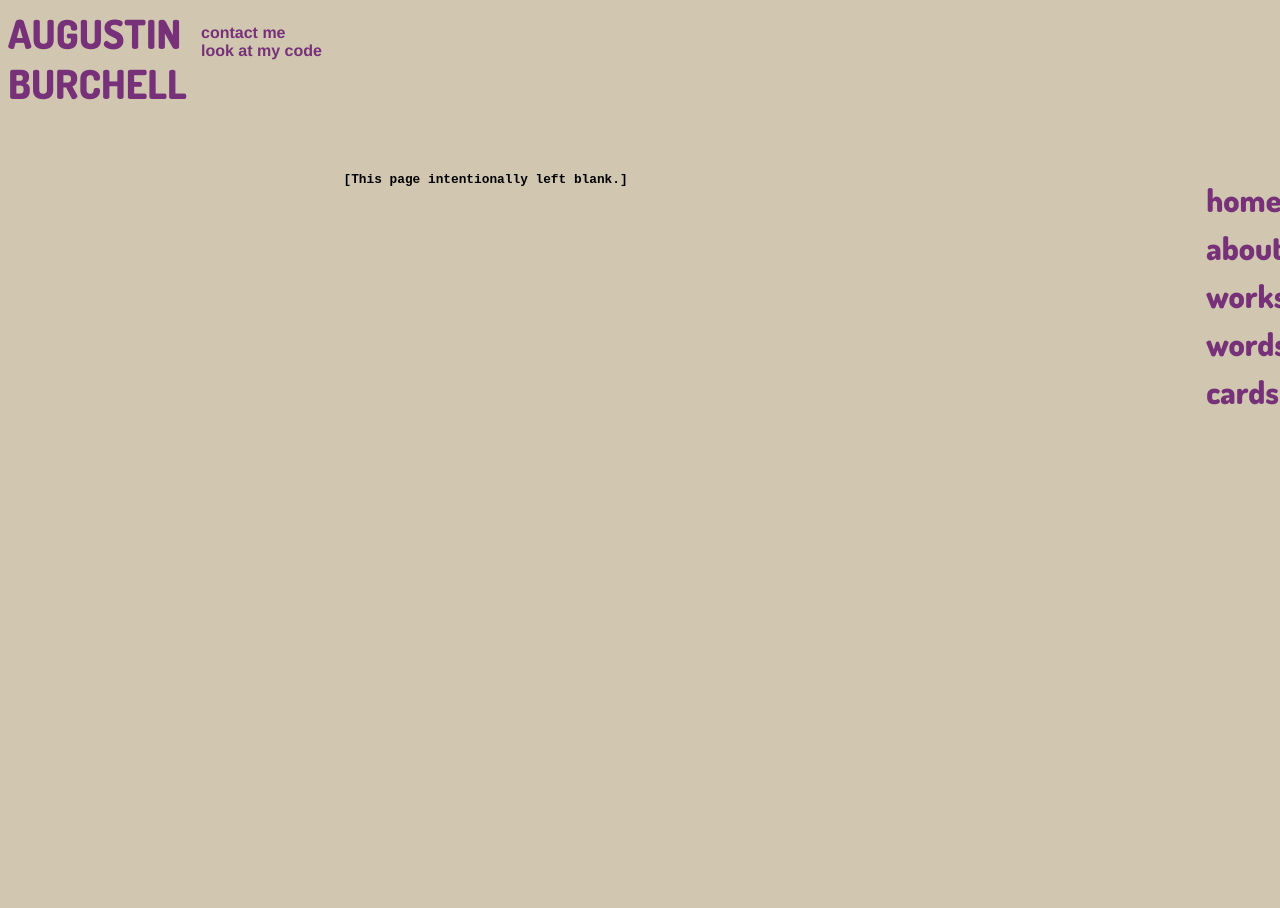
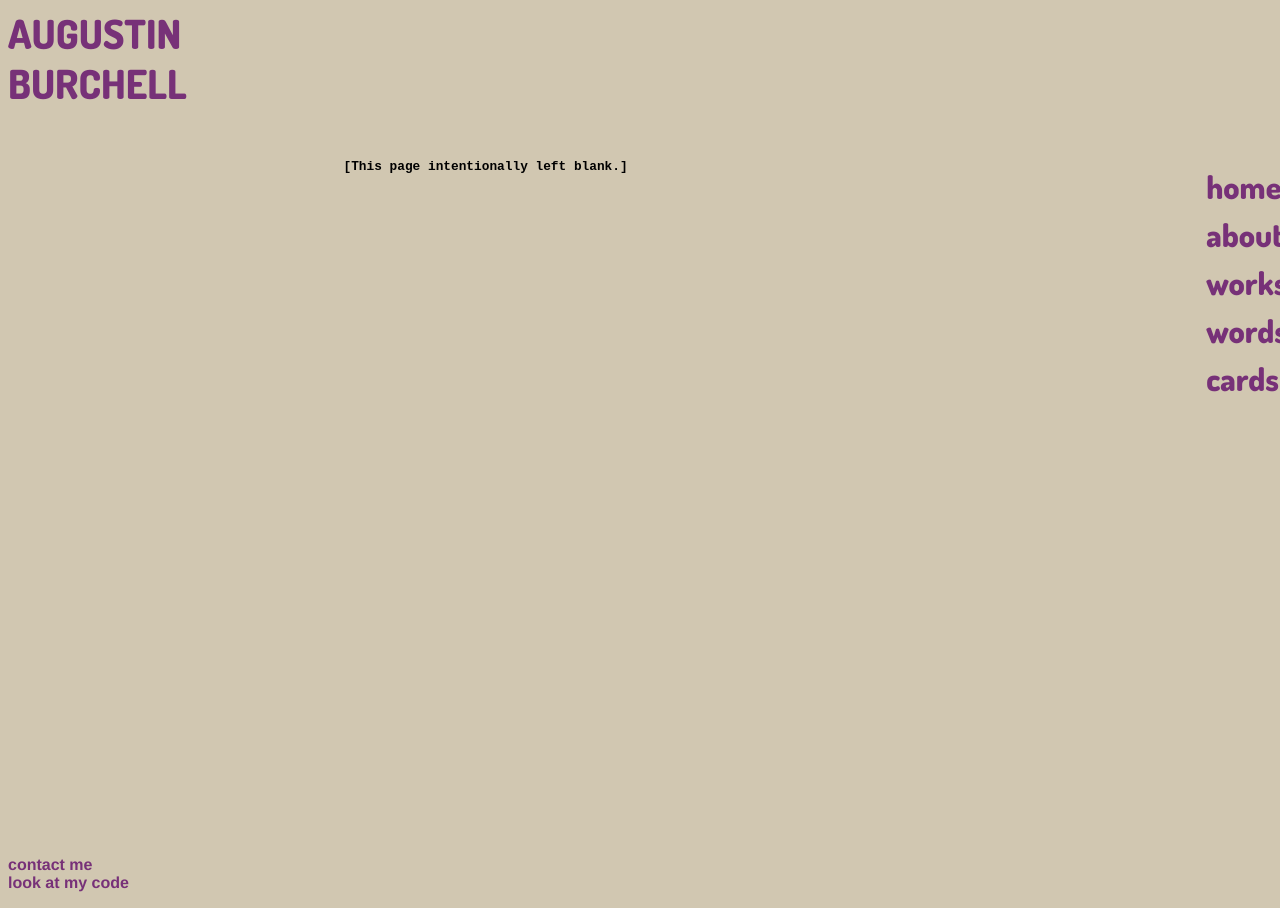
Before and after one commit to aburchell/aburchell.github.io, a Jekyll site: the page built from index.html, in a window 1280 px wide. Built offline with Jekyll 4.4.1, drawn with Linux system fonts in a browser that asks for light colours.

Commit message:
Changed footer back

```diff
--- a/css/main.css
+++ b/css/main.css
@@ -29,13 +29,6 @@ body {
     font-family: 'Dosis';
     font-size: 2.5em;
     text-align: justify;
-}
-
-.main-footer {
-    z-index: 2;
-    bottom:0;
-    text-align: justify;
-    position:aboslute;
 }
 
 @media (min-width: 500px) {
@@ -79,15 +72,13 @@ body {
         z-index: 0;
     }
 
-    /*
     .main-footer {
         grid-row: -1;
         grid-column: 1;
         z-index: 2;
-        bottom:0;
+        bottom:100%;
         text-align: justify;
       }
-    */
 }
 
 footer ul {
```
